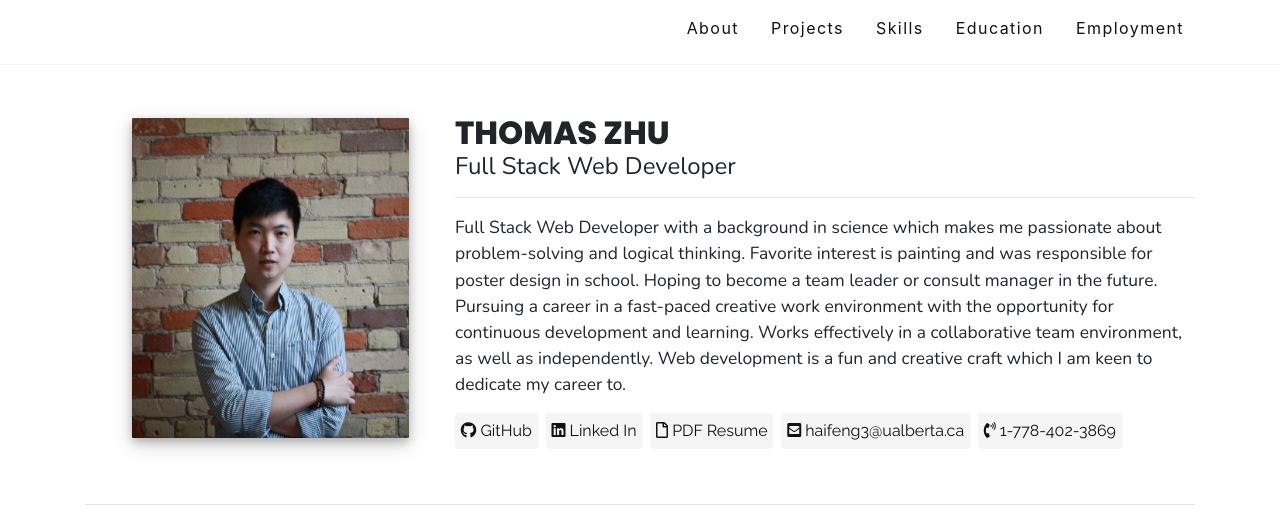
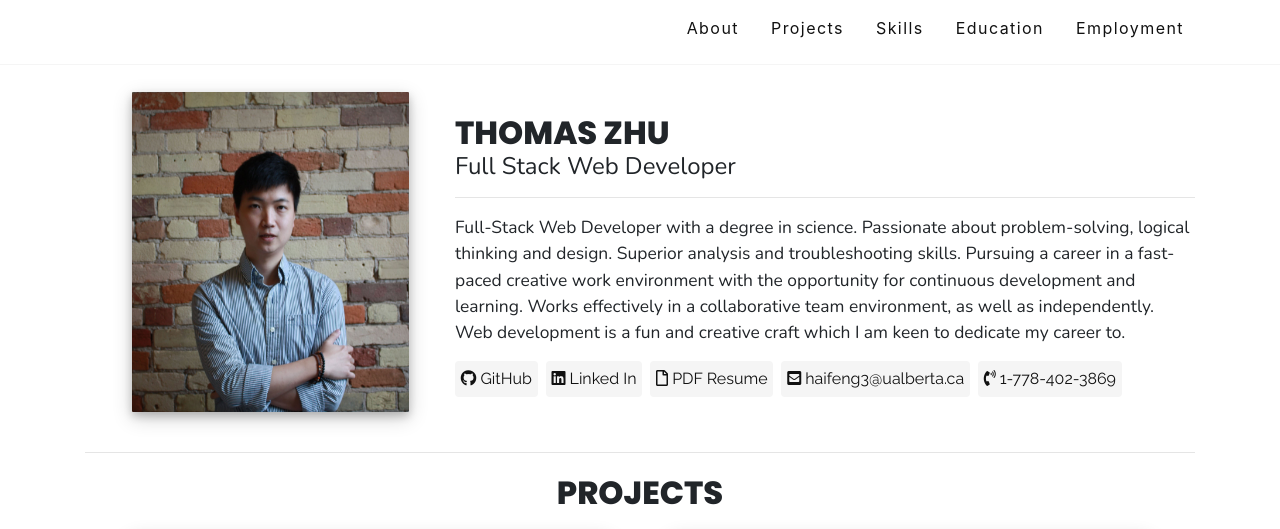
Before and after one commit to Thomassky28/Thomassky28.github.io, a Jekyll site: the page built from index.html, in a window 1280 px wide and 900 px high, cut to the strip 0-529 px from the top of the window. Built offline with Jekyll 4.4.1, drawn with Linux system fonts in a browser that asks for light colours; nearby versions of some CDN libraries; some of the changed text lies outside the part shown.

Commit message:
modify the contents

```diff
--- a/_includes/about.html
+++ b/_includes/about.html
@@ -9,9 +9,7 @@
           <h1>Thomas Zhu</h1>
           <h2>Full Stack Web Developer</h2>
           <hr class='red-line'>
-          <p>Full Stack Web Developer with a background in science which makes me passionate about problem-solving and logical thinking. Favorite interest is painting and was responsible for poster
-           design in school. Hoping to become a team leader or consult manager in the future. Pursuing a career in a fast-paced creative work environment with the opportunity for continuous development
-           and learning. Works effectively in a collaborative team environment, as well as independently. Web development is a fun and creative craft which I am keen to dedicate my career to.</p>
+          <p>Full-Stack Web Developer with a degree in science. Passionate about problem-solving, logical thinking and design. Superior analysis and troubleshooting skills.  Pursuing a career in a fast-paced creative work environment with the opportunity for continuous development and learning. Works effectively in a collaborative team environment, as well as independently. Web development is a fun and creative craft which I am keen to dedicate my career to.</p>
         </section class='bio'>
         <section class='contact d-flex flex-wrap justify-content-left'>
 
--- a/_includes/employment.html
+++ b/_includes/employment.html
@@ -63,36 +63,6 @@
       </main>
     </article>
 
-    <!-- employment #3 -->
-
-    <article>
-      <main class='container'>
-        <div class='row'>
-
-          <section class='col-xl-6 col-lg-6 col-md-6 col-sm-6 col-12 job-title'>
-            <header class='title'>Research Assistant</header>
-            <main class='compy-name' id='compy-name' >Labs of ALES Faculty</main>
-            <footer id="time">July 2014 - January 2016</footer>
-          </section>
-
-          <section class='col-xl-6 col-lg-6 col-md-6 col-sm-6 col-12 job-description'>
-
-            <ul>
-              <p>Research & Analysis skills</p>
-              <li> Laboratory work involving research and analysis about planning and following instructions with great attention to details which led to the contribution of data for experimental evaluation</li>
-              <li> Interpreted data, analyzed problems, and developed solutions during laboratory activities
-              </li>
-
-            </ul>
-
-          </section>
-
-        </div>
-      </main>
-    </article>
-
-
-
 
   </article>
 </main>
```
